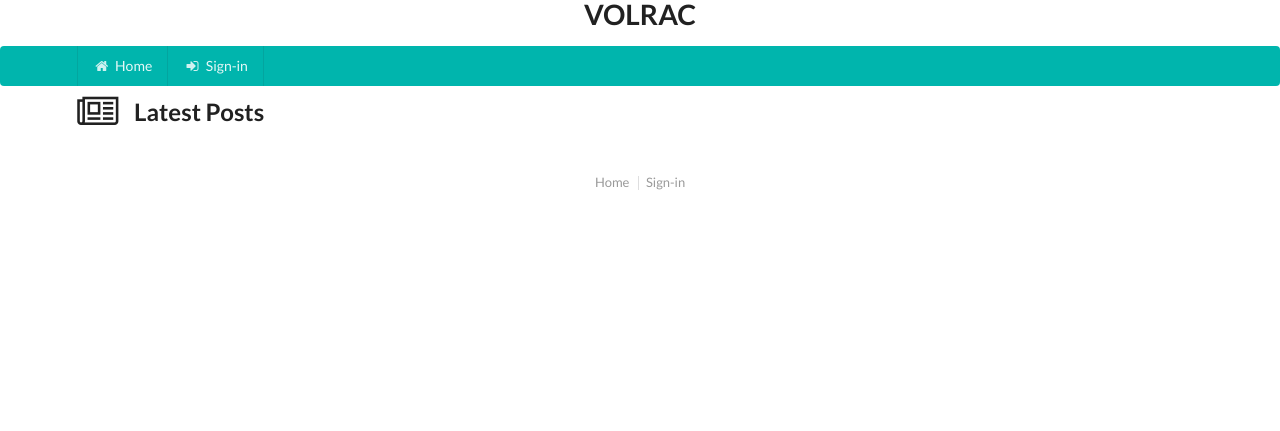
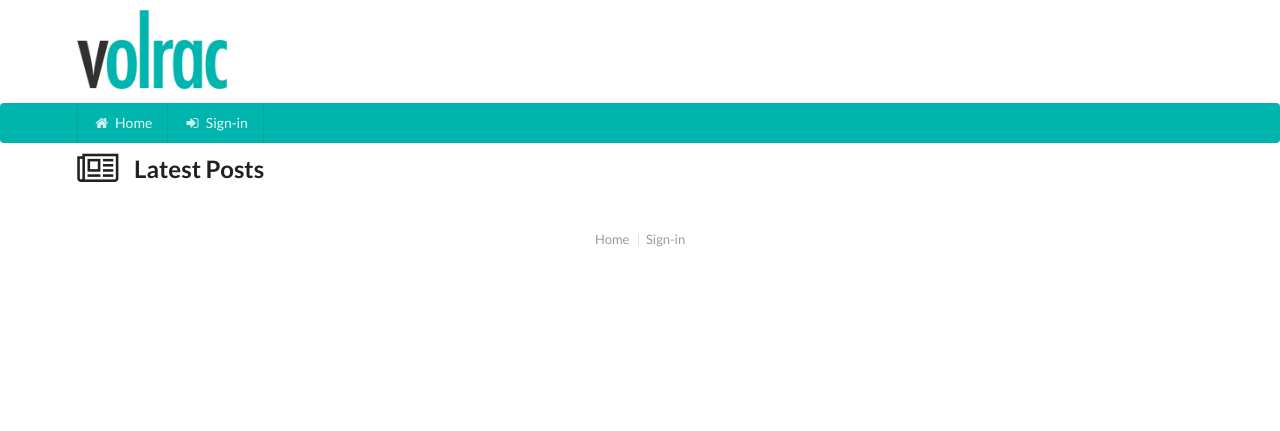
Before and after one commit to fishisawesome/volrac_blog, a Django app: page / in a window 1280 px wide. Shown: the top 431 px of the page. Before the commit the page ends 190 px from the top, so only its background shows below. Run offline with Django 3.2, Linux system fonts and the light colour scheme; data that the repository does not hold is empty; some libraries are stand-ins or nearby versions.

Commit message:
html for logo

```diff
--- a/static/css/custom.css
+++ b/static/css/custom.css
@@ -10,3 +10,6 @@ footer {
 .socialaccount_provider {
     display: inline-block;
 }
+#logo-image {
+    margin-top: 10px;
+}
--- a/templates/layout.html
+++ b/templates/layout.html
@@ -19,7 +19,9 @@
     </head>
     <body>
         {% block header %}
-        <h1 class="ui center aligned header">VOLRAC</h1>
+        <div class="ui container">
+            <img id="logo-image" src="{% static 'images/volrac_logo_teal.png' %}" class="ui small image" />
+        </div>
         <div class="ui teal inverted menu sticky">
             <div class="ui center aligned container">
 
```
